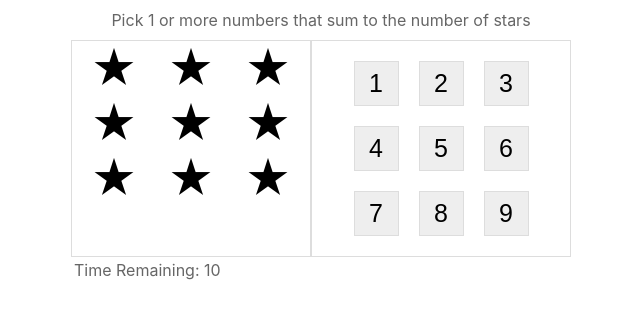
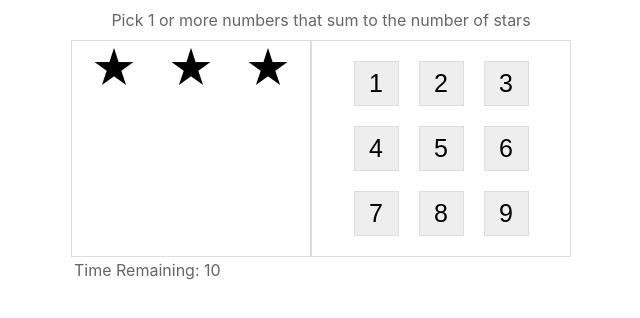
Before and after one commit to dvibbert/react-getting-started-typescript, a React (Create React App) app: page / in a window 1280 px wide. Shown: the top 318 px of the page, without its empty margins (319-959 px from the left). Built offline with nearby package versions, Linux system fonts and the light colour scheme.

Commit message:
Exercise 3.2

```diff
--- a/src/App.tsx
+++ b/src/App.tsx
@@ -1,4 +1,4 @@
-import React, { FC } from 'react';
+import React, { FC, useState } from 'react';
 import './App.css';
 
 // Color Theme
@@ -10,6 +10,8 @@ const colors = {
 };
 
 const StarMatch = () => {
+  const [stars, setStars] = useState(utils.random(1, 9));
+
   return (
     <div className="game">
       <div className="help">
@@ -17,26 +19,18 @@ const StarMatch = () => {
       </div>
       <div className="body">
         <div className="left">
-          <div className="star" />
-          <div className="star" />
-          <div className="star" />
-          <div className="star" />
-          <div className="star" />
-          <div className="star" />
-          <div className="star" />
-          <div className="star" />
-          <div className="star" />
+          {
+            utils.range(1, stars).map(i => (
+              <div className="star" />
+            ))
+          }
         </div>
         <div className="right">
-          <button className="number">1</button>
-          <button className="number">2</button>
-          <button className="number">3</button>
-          <button className="number">4</button>
-          <button className="number">5</button>
-          <button className="number">6</button>
-          <button className="number">7</button>
-          <button className="number">8</button>
-          <button className="number">9</button>
+          {
+            utils.range(1, 9).map( i => (
+              <button className="number">{i}</button>
+            ))
+          }
         </div>
       </div>
       <div className="timer">Time Remaining: 10</div>
```
